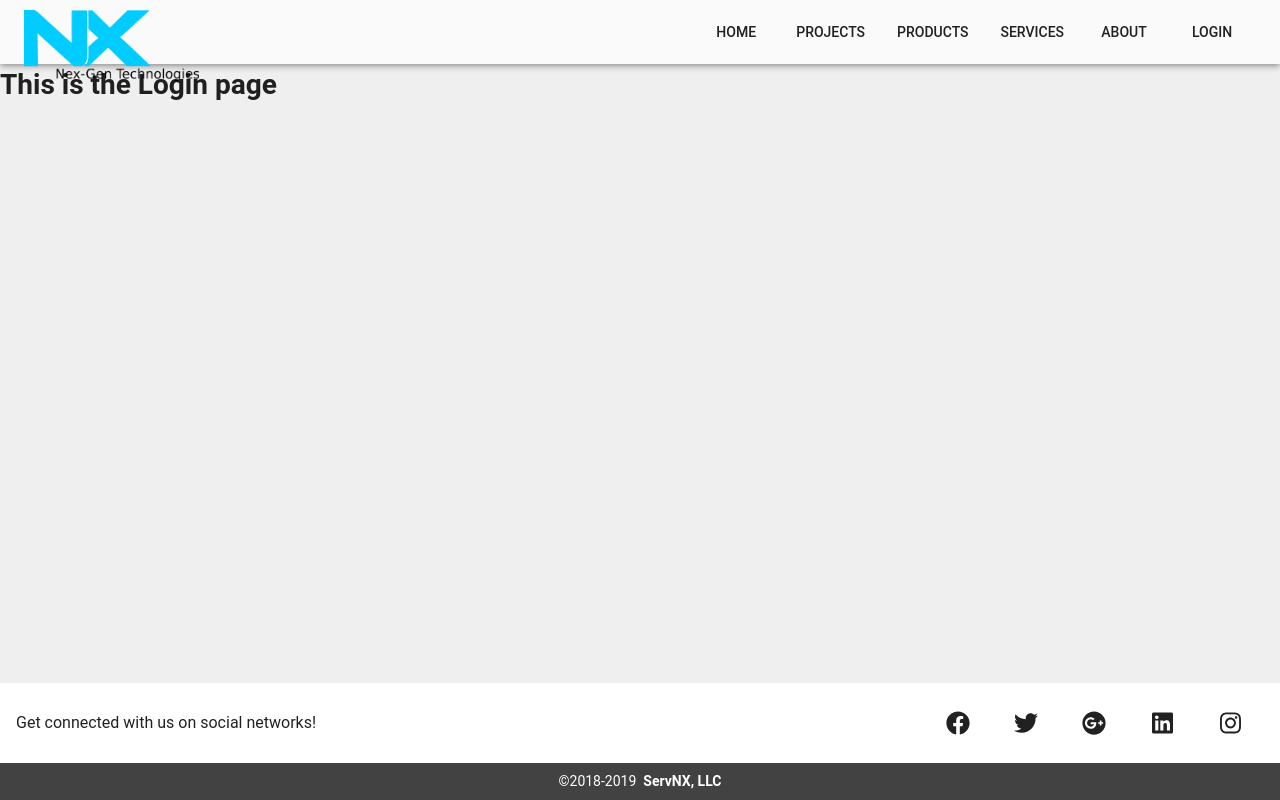
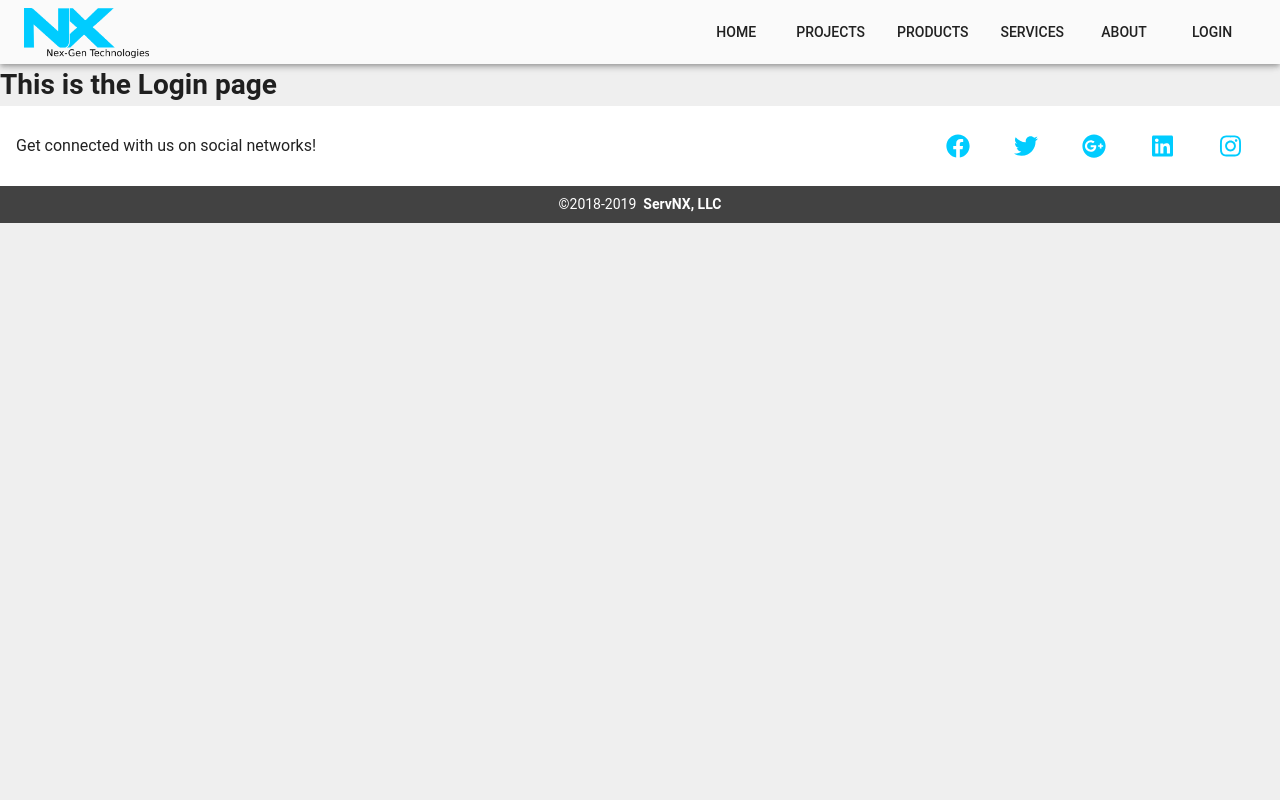
Before and after one commit to ServNX/web-ui-vue, a Vue app: page /login in a window 1280 px wide. Built offline with nearby package versions, Linux system fonts and the light colour scheme.

Commit message:
ui: Update footer

```diff
--- a/src/App.scss
+++ b/src/App.scss
@@ -5,15 +5,22 @@
 // Fonts
 @import url('https://fonts.googleapis.com/css?family=Cinzel:700');
 
+$site-blue: #00ccff;
+
 .application.theme--light {
   background: #efefef;
 }
 
 .logo {
-  width: 175px;
-  padding-top: 35px;
+  width: 125px;
+  padding-top: 10px;
 }
 
 .v-carousel .v-jumbotron__background {
-  background: rgba(0, 0, 0, 0.3);
+  background: rgba(0, 0, 0, 0.2);
 }
+
+.footer-social-icon {
+  font-size: 24px;
+  color: $site-blue;
+}
--- a/src/App.vue
+++ b/src/App.vue
@@ -5,15 +5,15 @@
 
       <router-view/>
 
-      <v-footer fixed light height="auto">
+      <v-footer absolue light height="auto">
         <v-card class="flex" flat tile>
-          <v-card-title class="white">
+          <v-card-title class="white" light>
             <strong class="subheading">Get connected with us on social networks!</strong>
 
             <v-spacer></v-spacer>
 
             <v-btn v-for="icon in icons" :key="icon" class="mx-3" light icon>
-              <font-awesome-icon :icon="['fab', icon]" style="font-size: 24px"/>
+              <font-awesome-icon class="footer-social-icon" :icon="['fab', icon]" />
             </v-btn>
 
           </v-card-title>
```
